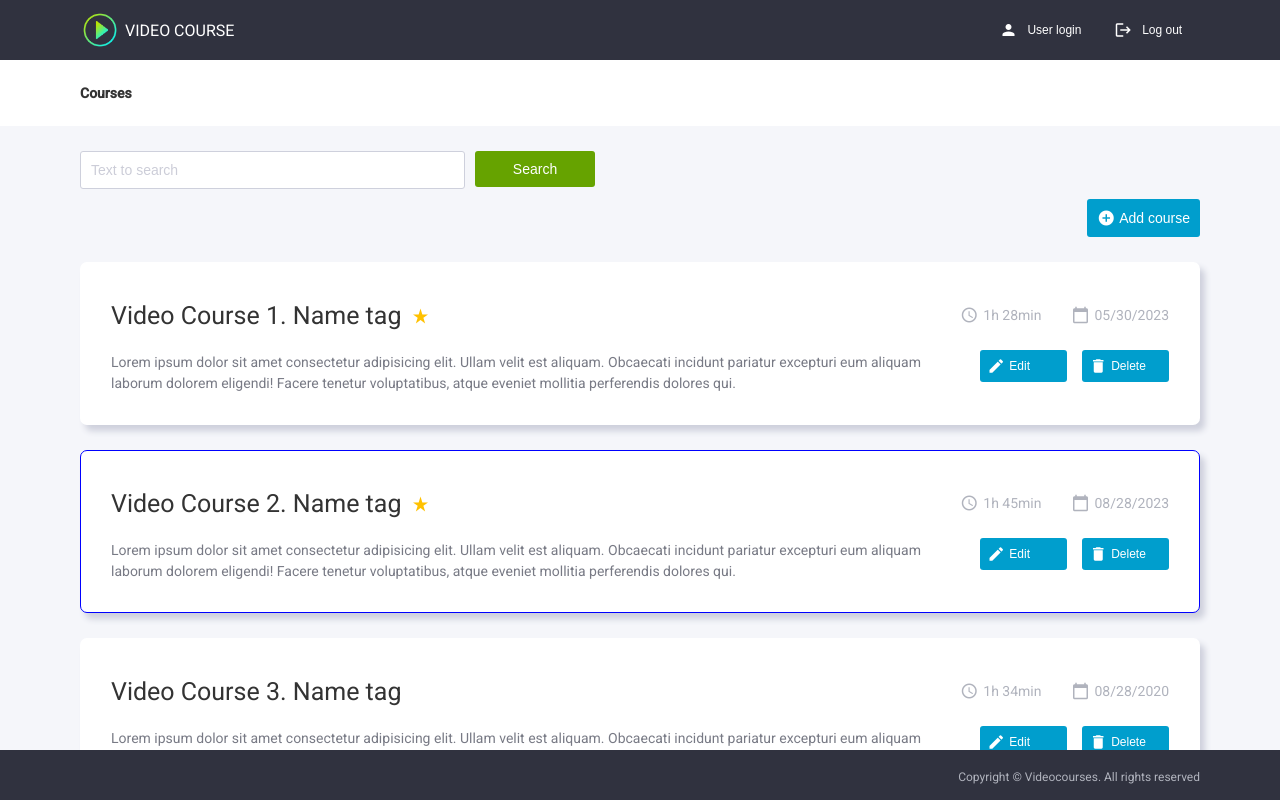
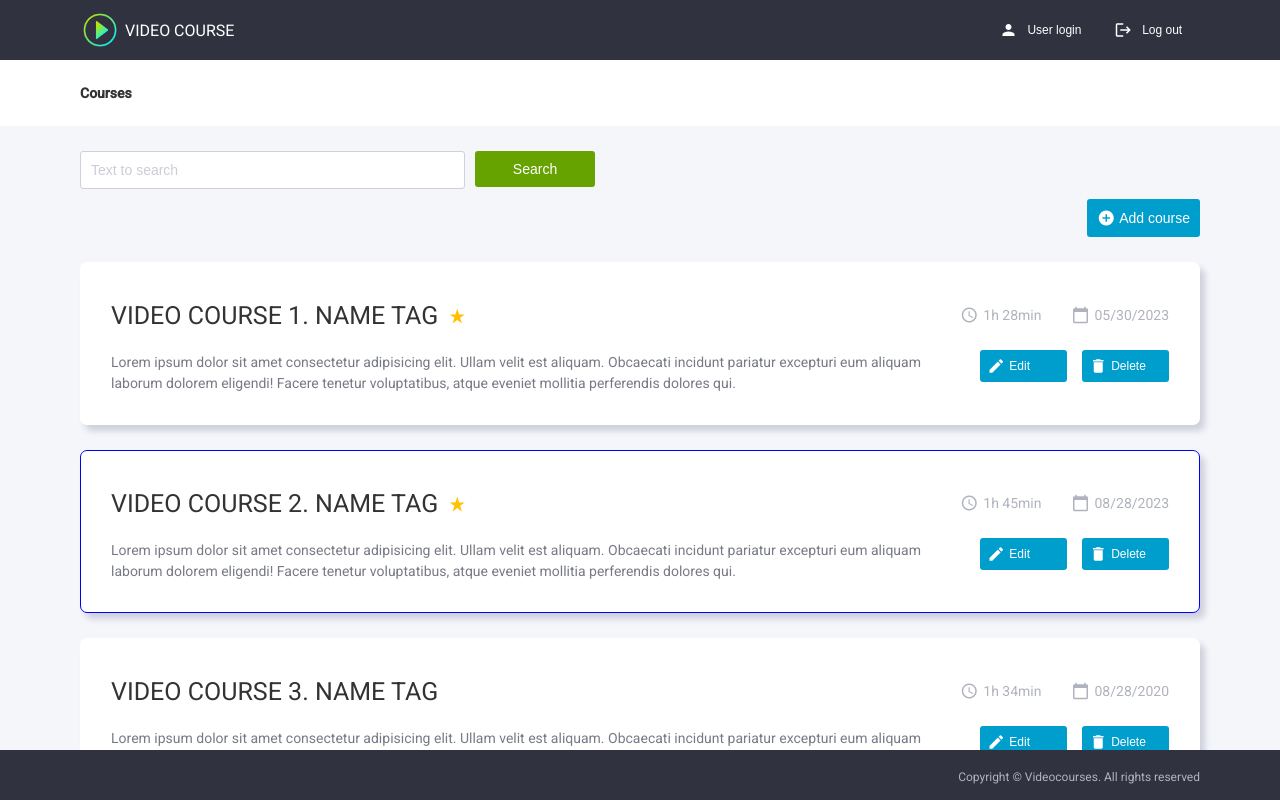
Before and after one commit to abriconi/angular-courses-app, an Angular app: page / in a window 1280 px wide. Built offline with nearby package versions, Linux system fonts and the light colour scheme.

Commit message:
Added uppercase built-in pipe to course heading

```diff
--- a/src/app/shared/components/courses-item/courses-item.component.html
+++ b/src/app/shared/components/courses-item/courses-item.component.html
@@ -1,7 +1,7 @@
 <div *ngIf="courseData" class="section course">
     <div class="header">
       <div class="headingWrapper">
-        <h1 class="heading">{{ courseData.title }}</h1>
+        <h1 class="heading">{{ courseData.title | uppercase }}</h1>
         <app-icon icon="star_rate" *ngIf="courseData.topRated" variant="rate"></app-icon></div>
       <div class="infoWrapper">
           <div class="infoItem">
```
